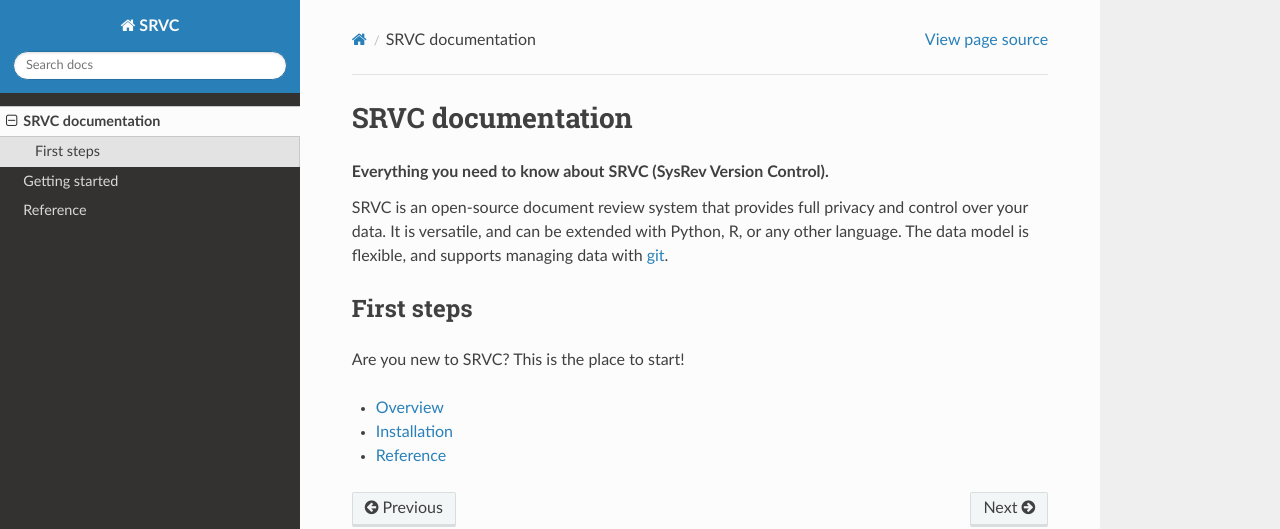
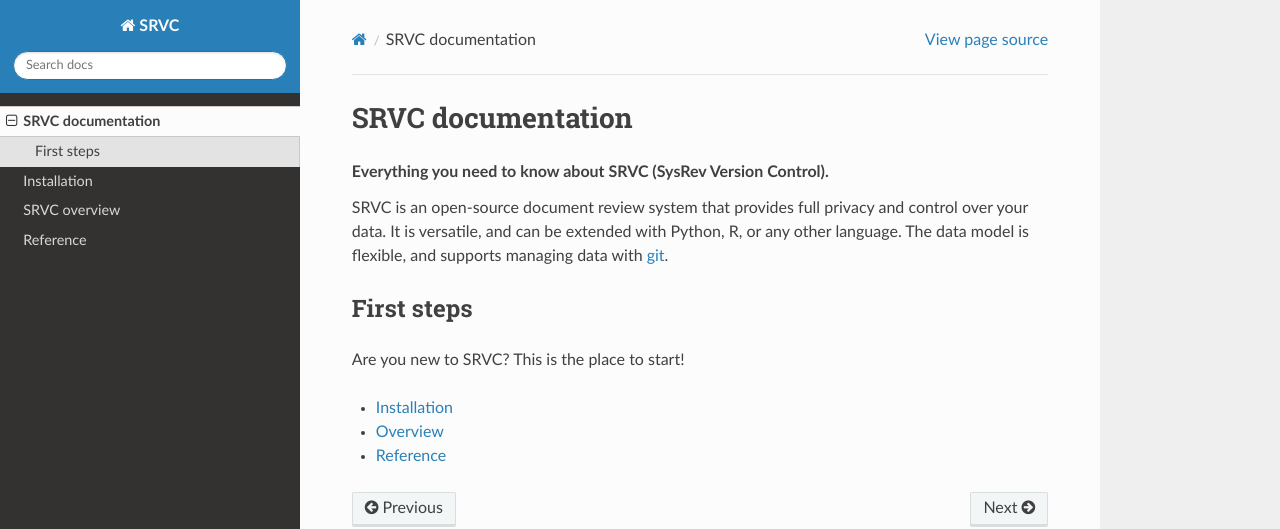
Before and after one commit to insilica/rs-srvc, a Sphinx documentation site: the page built from docs/index.rst, in a window 1280 px wide. Shown: the top 529 px of the page. Built offline with Sphinx 7.4.7 and the Read the Docs theme 2.0.0, drawn with Linux system fonts in a browser that asks for light colours.

Commit message:
Move install and overview docs to top-level

```diff
--- a/docs/contents.rst
+++ b/docs/contents.rst
@@ -10,7 +10,8 @@ SRVC documentation contents
 .. toctree::
     :maxdepth: 3
 
-    intro/index
+    installation
+    overview
     ref/index
 
 Indices, glossary and tables
--- a/docs/index.rst
+++ b/docs/index.rst
@@ -15,6 +15,6 @@ First steps
 
 Are you new to SRVC? This is the place to start!
 
-* :doc:`Overview <intro/overview>`
-* :doc:`Installation <intro/installation>`
+* :doc:`Installation <installation>`
+* :doc:`Overview <overview>`
 * :doc:`Reference <ref/index>`
--- a/docs/intro/index.rst
+++ /dev/null
@@ -1,9 +0,0 @@
-===============
-Getting started
-===============
-
-.. toctree::
-   :maxdepth: 1
-
-   overview
-   installation
```
Also changed, not shown: docs/installation.rst (renamed from docs/intro/installation.rst), docs/overview.rst (renamed from docs/intro/overview.rst).
